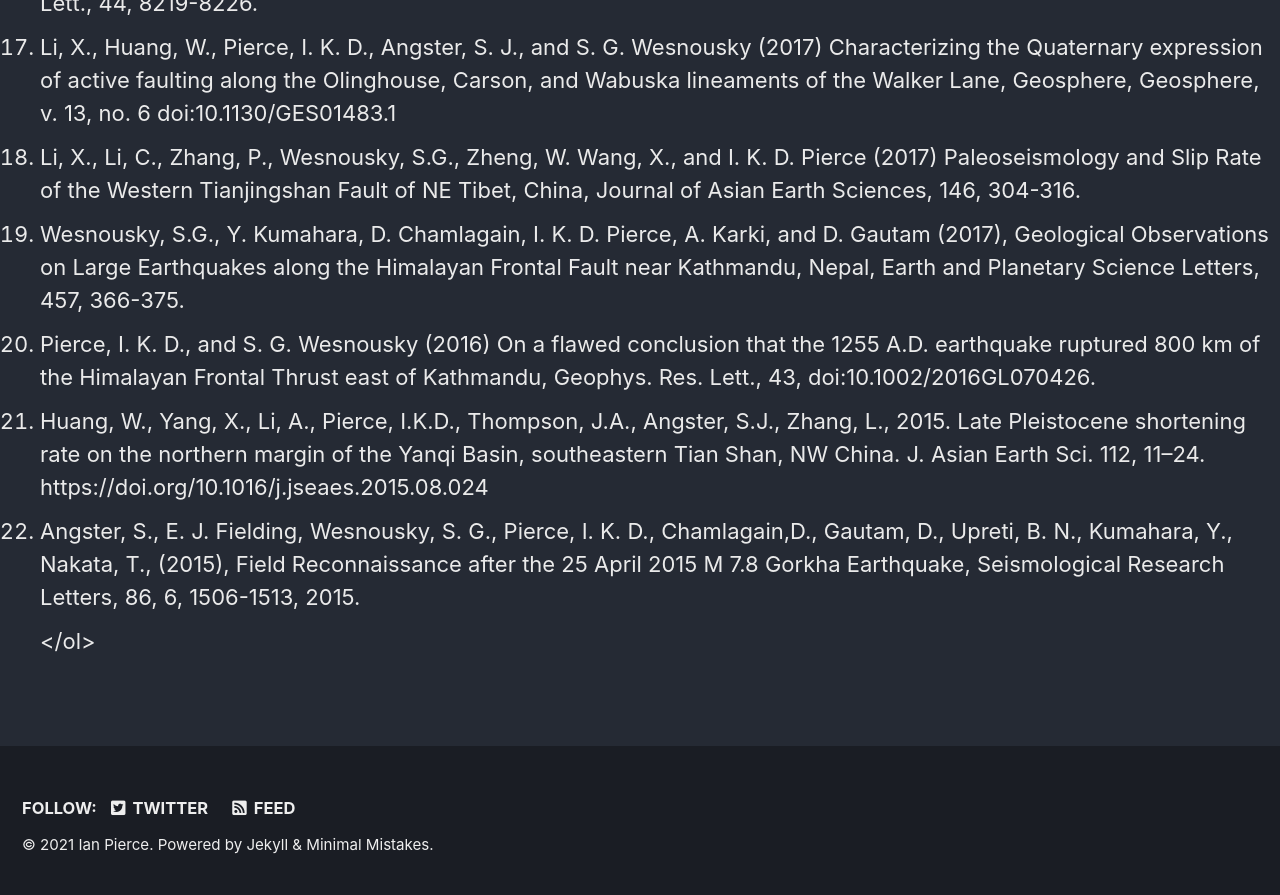
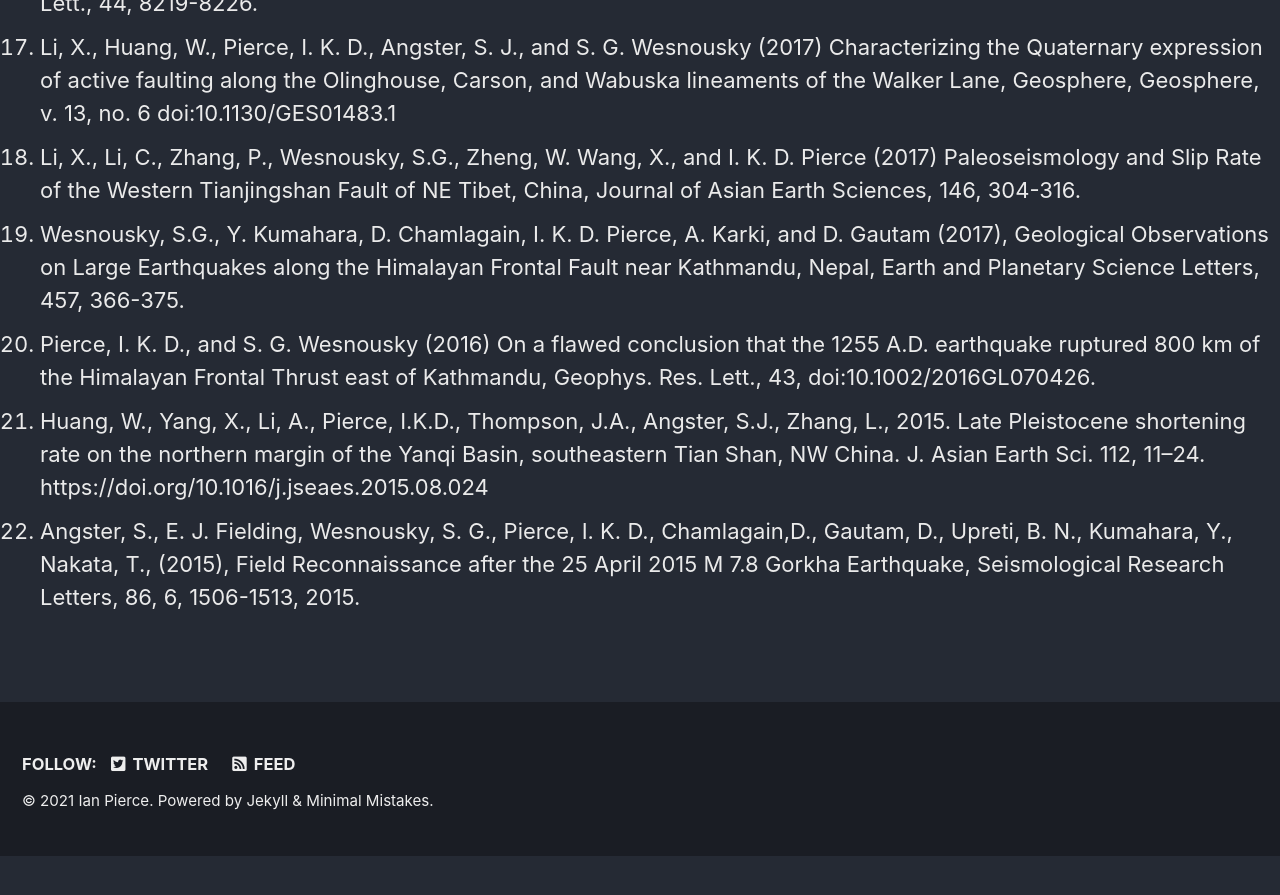
Before and after one commit to Neotectonic/Neotectonic.github.io, a Jekyll site: the page built from docs/_pages/pubs.markdown, in a window 1280 px wide and 900 px high, scrolled down 2180 px. Shown: the top 895 px of the window. Built offline with Jekyll 4.4.1, drawn with Linux system fonts in a browser that asks for light colours; cached includes are drawn as plain includes; after the commit the page ends 3036 px from its top, so only the background shows below that.

Commit message:
Update pubs.markdown

```diff
--- a/docs/_pages/pubs.markdown
+++ b/docs/_pages/pubs.markdown
@@ -27,5 +27,3 @@ Ponti, D. J., Blair, J. L., Rosa, C. M., Thomas, K., Pickering, A.J., Akciz, S.,
 <li>Pierce, I. K. D., and S. G. Wesnousky (2016) On a flawed conclusion that the 1255 A.D. earthquake ruptured 800 km of the Himalayan Frontal Thrust east of Kathmandu, Geophys. Res. Lett., 43, doi:10.1002/2016GL070426.</li>
 <li>Huang, W., Yang, X., Li, A., Pierce, I.K.D., Thompson, J.A., Angster, S.J., Zhang, L., 2015. Late Pleistocene shortening rate on the northern margin of the Yanqi Basin, southeastern Tian Shan, NW China. J. Asian Earth Sci. 112, 11–24. https://doi.org/10.1016/j.jseaes.2015.08.024 </li>
 <li>Angster, S., E. J. Fielding, Wesnousky, S. G., Pierce, I. K. D., Chamlagain,D., Gautam, D., Upreti, B. N., Kumahara, Y., Nakata, T., (2015), Field Reconnaissance after the 25 April 2015 M 7.8 Gorkha Earthquake, Seismological Research Letters, 86, 6, 1506-1513, 2015.</li>
-
-</ol>
```
